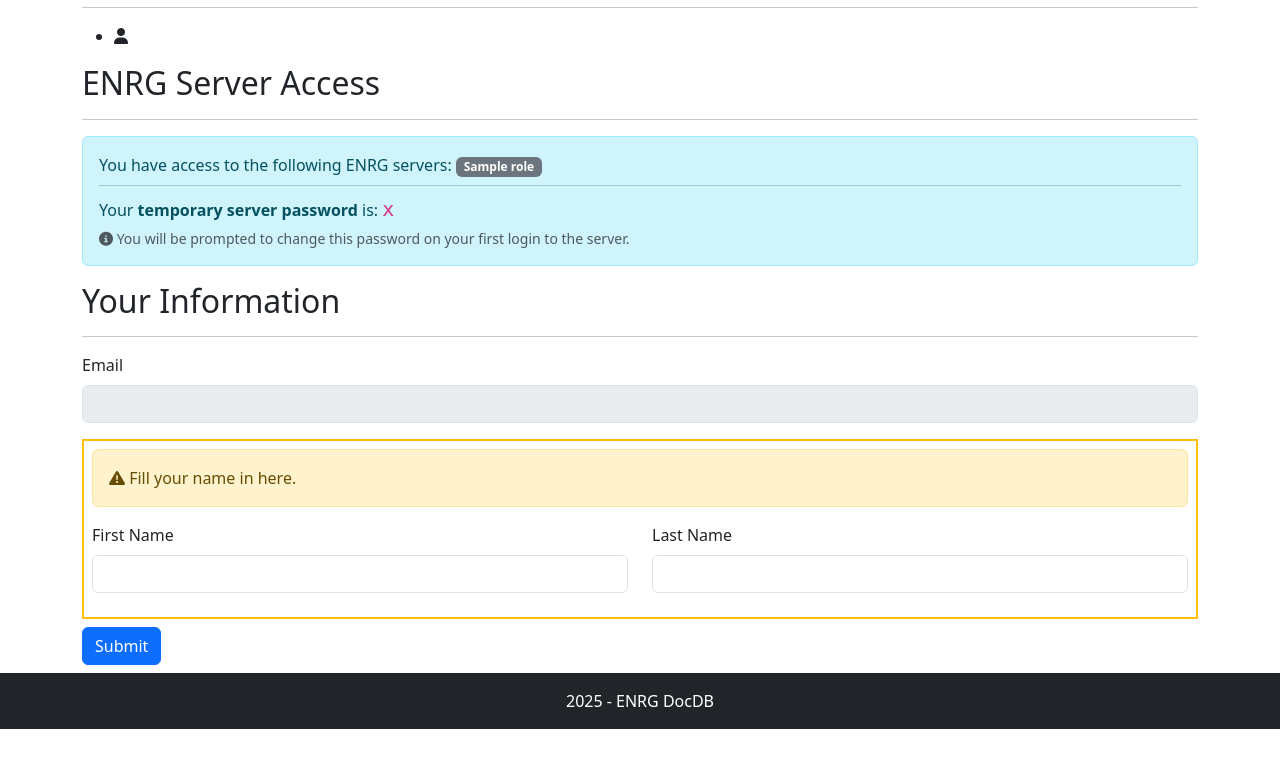
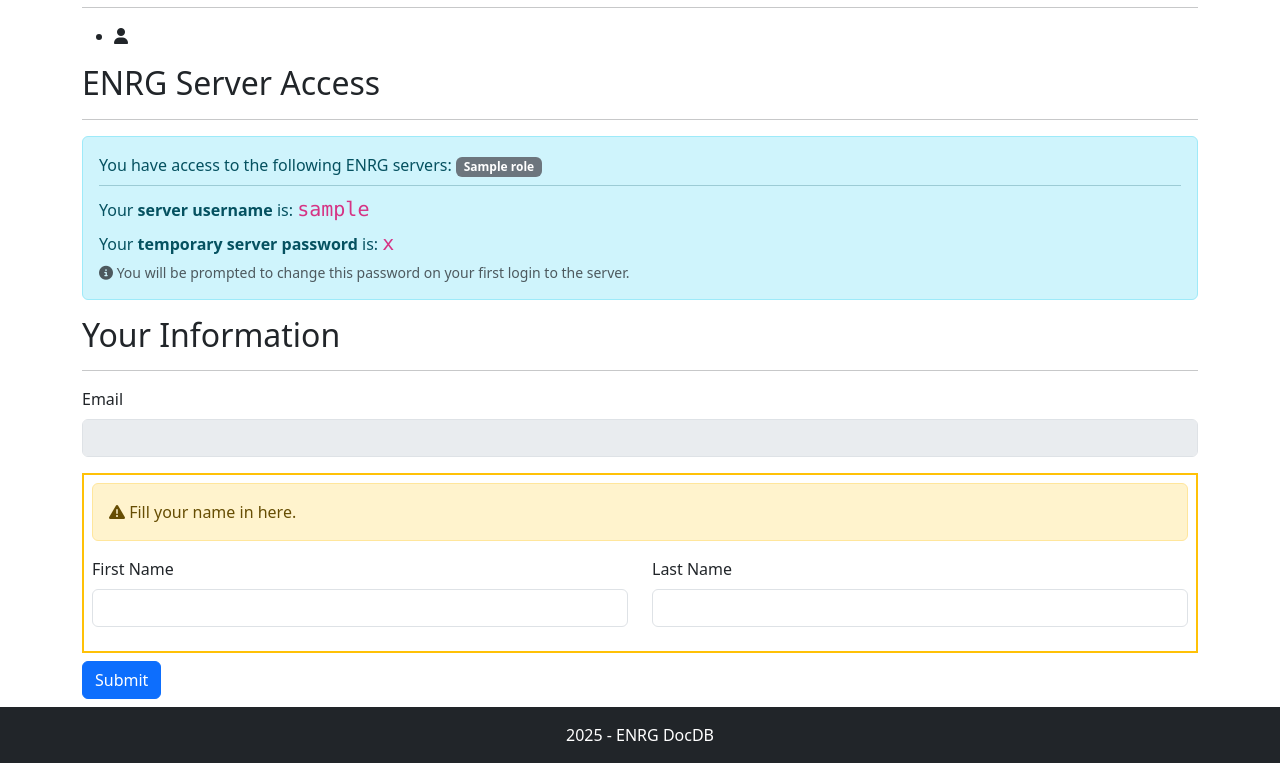
Before and after one commit to ENRG-tr/enrgdocdb, a Flask app: template src/enrgdocdb/templates/docdb/your_account.html in a window 1280 px wide. Shown: the part 131-894 px from the top of the page. Before the commit the page ends 860 px from the top, so only its background shows below. Run offline with Flask 3, Linux system fonts and the light colour scheme; the template is opened without the code that fills it: values that come from a table or form of the project are taken from there, most other values are stand-ins (such as "Sample title", 1, 10 or a date in 2020); parts of the project's set-up code (start-up, migrations or seed data) failed here and were passed over; some libraries are stand-ins or nearby versions.

Commit message:
feat: also show server username on your account page

```diff
--- a/src/enrgdocdb/templates/docdb/your_account.html
+++ b/src/enrgdocdb/templates/docdb/your_account.html
@@ -47,6 +47,10 @@
             </p>
             <hr class="my-2">
             <p class="mb-1">
+                Your <strong>server username</strong> is:
+                <code class="fs-5 user-select-all">{{ server_username }}</code>
+            </p>
+            <p class="mb-1">
                 Your <strong>temporary server password</strong> is:
                 <code class="fs-5 user-select-all">{{ server_password }}</code>
             </p>
--- a/src/enrgdocdb/views/user.py
+++ b/src/enrgdocdb/views/user.py
@@ -34,18 +34,21 @@ def your_account():
         form.first_name.data = current_user.first_name
         form.last_name.data = current_user.last_name
 
-    # Server roles and password
+    # Server roles, username and password
     server_roles = [r for r in current_user.roles if r.name.startswith("enrg-server-")]
-    server_password = (
-        hashlib.md5(current_user.email.encode()).hexdigest()[:5]
-        if server_roles
-        else None
-    )
+    server_username = None
+    server_password = None
+    if server_roles and current_user.first_name and current_user.last_name:
+        first = "".join(filter(str.isalnum, current_user.first_name[0].lower()))
+        last = "".join(filter(str.isalnum, current_user.last_name[:6].lower()))
+        server_username = f"{first}{last}"
+        server_password = hashlib.md5(current_user.email.encode()).hexdigest()[:5]
 
     return render_template(
         "docdb/your_account.html",
         form=form,
         server_roles=server_roles,
+        server_username=server_username,
         server_password=server_password,
     )
 
```
